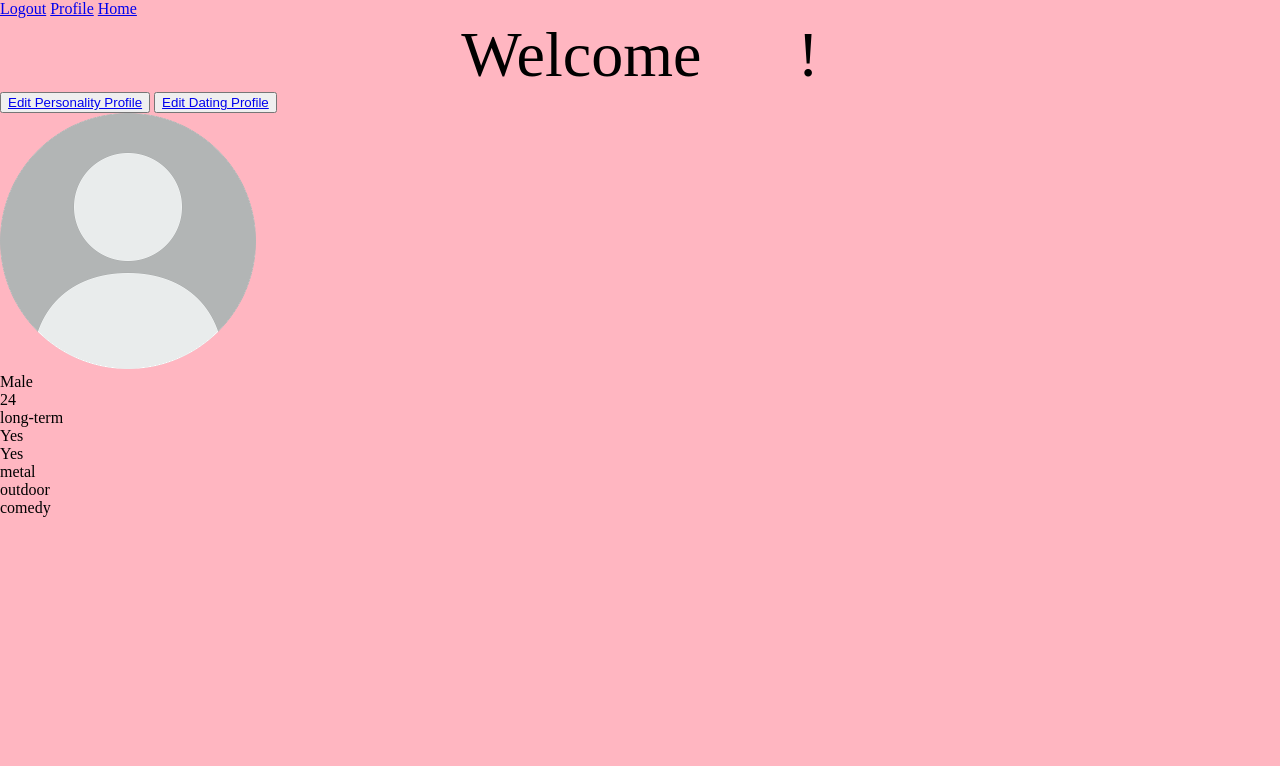
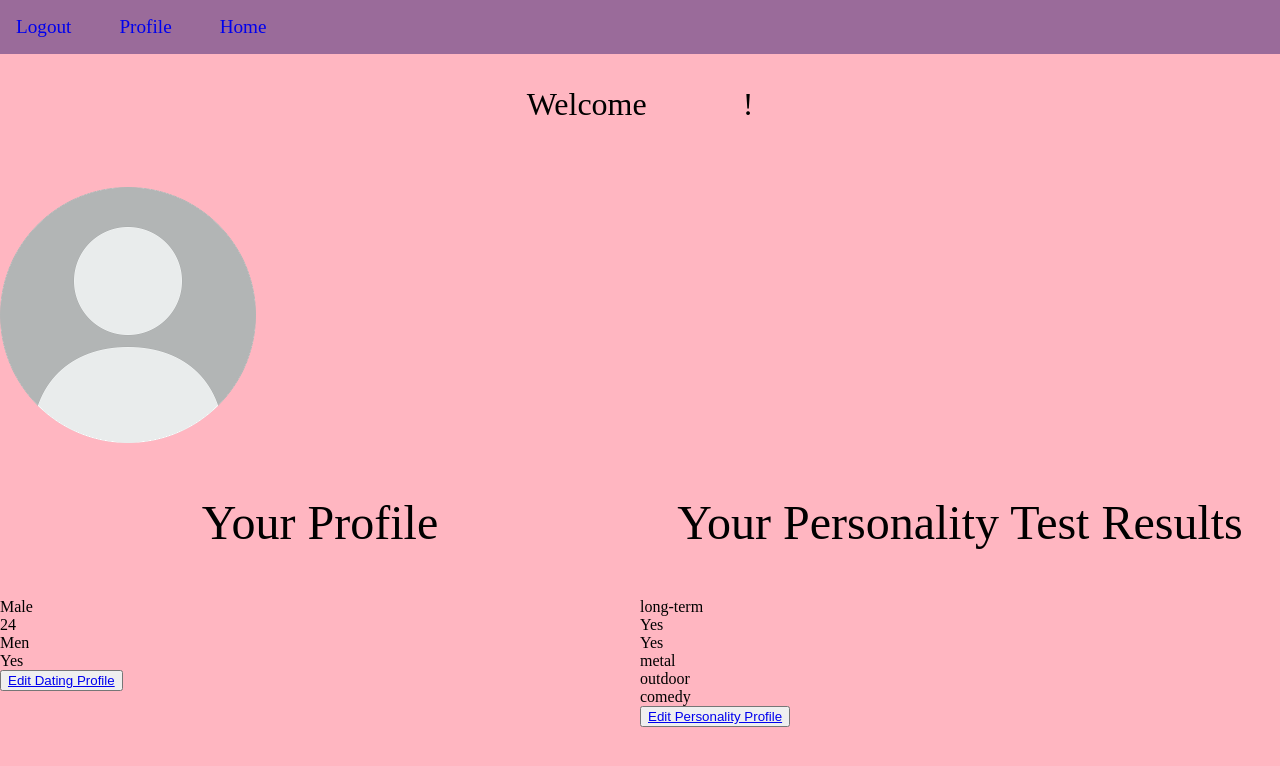
Before and after one commit to rramola/DatingApp, a Django app: template app/templates/userProfile.html in a window 1280 px wide. Shown: the top 766 px of the page. Run offline with Django 5.2, Linux system fonts and the light colour scheme; the template is opened without the code that fills it: values that come from a table or form of the project are taken from there, others are empty; data comes from the database, SQL or seed files in the repository; both versions use the stored data as it was after the commit.

Commit message:
Worked on profile page styling

```diff
--- a/app/static/styles.css
+++ b/app/static/styles.css
@@ -3,10 +3,49 @@ body {
     background-color: lightpink;
 }
 
+#navigation_container {
+    display: flex;
+    background-color: rgb(154, 107, 154);
+    padding: 1rem;
+    column-gap: 3rem;
+}
+
+#navigation_container > a {
+    text-decoration: none;
+    font-size: 1.2rem;
+}
 
 #profile_name_container {
     display: flex;
     column-gap: 3rem;
     justify-content: center;
-    font-size: 4rem;
+    font-size: 2rem;
+    margin-top: 2rem;
+    margin-bottom: 4rem;
 }
+
+#profile_modifier_buttons_container {
+    display: flex;
+}
+
+
+#dating_and_personality_profile_information_container {
+    display: grid;
+    grid-template-columns: 1fr 1fr;
+}
+
+#dating_profile_information_container {
+    margin:0
+}
+
+#dating_profile_header_container {
+    display: flex;
+    justify-content: center;
+    font-size: 3rem;
+}
+
+#personality_profile_header_container {
+    display: flex;
+    justify-content: center;
+    font-size: 3rem;
+}
--- a/app/templates/userProfile.html
+++ b/app/templates/userProfile.html
@@ -7,26 +7,50 @@
       <div id="profile_last_name_container">{{user.last_name}}!</div>
     </div>
   </div>
+
   <div id="profile_modifier_buttons_container">
+    {% if dating_profile.created == False %}
+    <button>
+      <a href="{%url 'dating'%}">Create Dating Profile</a></button
+    >{% endif %} {% if personality_profile.created == False %}
     <button>
       <a href="{%url 'personality'%}">Edit Personality Profile</a>
     </button>
-    <button>
-      <a href="{%url 'dating'%}">Edit Dating Profile</a>
-    </button>
+    {% endif %}
   </div>
-  <div id="dating_profile_information_container">
   {% if dating_profile.created %}
   <div id="dating_profile_image_container">
     <img src="{{dating_profile.profile_pic.url}}" />
   </div>
+  {% endif %}
+  <div id="dating_and_personality_profile_information_container">
+    <div id="dating_profile_information_container">
+      <div id="dating_profile_header_container">
+        <p id="dating_profile_header_text">Your Profile</p>
+      </div>
+      {% if dating_profile.created %} {% comment %}
+      <div id="dating_profile_image_container">
+        <img src="{{dating_profile.profile_pic.url}}" />
+      </div>
+      {% endcomment %}
       <div id="dating_profile_gender_container">{{dating_profile.gender}}</div>
       <div id="dating_profile_age_container">{{dating_profile.age}}</div>
       <div id="dating_profile_interested_in_container">
-      {{dating_profile.intersted_in}}
+        {{dating_profile.interested_in}}
       </div>
+      <div id="dating_profile_smoker_container">{{dating_profile.smoker}}</div>
+      <button>
+        <a href="{%url 'dating'%}">Edit Dating Profile</a>
+      </button>
       {% endif %}
+    </div>
+
     <div id="personality_profile_container">
+      <div id="personality_profile_header_container">
+        <p id="personality_profile_header_text">
+          Your Personality Test Results
+        </p>
+      </div>
       {% if personality_profile.created %}
       <div id="personality_profile_interests_container">
         {{personality_profile.interests}}
@@ -49,8 +73,11 @@
       <div id="personality_profile_movie_pick_container">
         {{personality_profile.movie_pick}}
       </div>
+      <button>
+        <a href="{%url 'personality'%}">Edit Personality Profile</a>
+      </button>
       {% endif %}
     </div>
   </div>
+</div>
 {%endblock content%}
-</div>
```
Also changed, not shown: db.sqlite3. Lines whose indentation alone changed are shown as unchanged.
